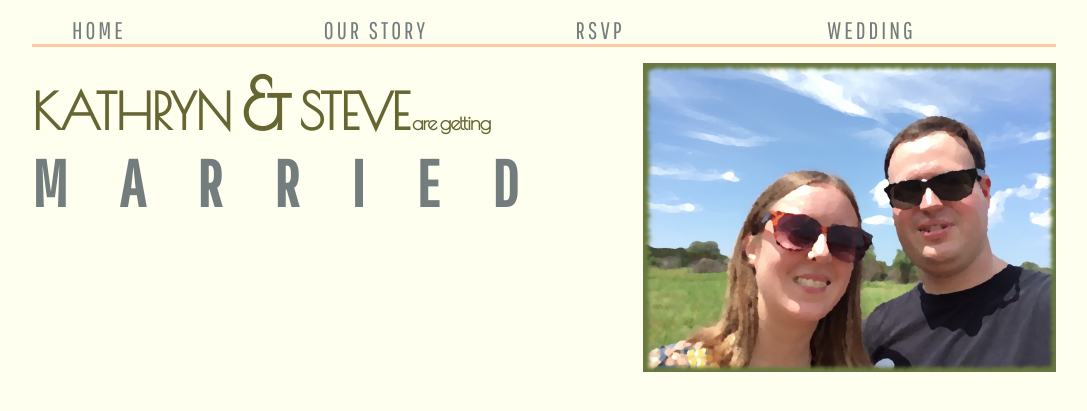
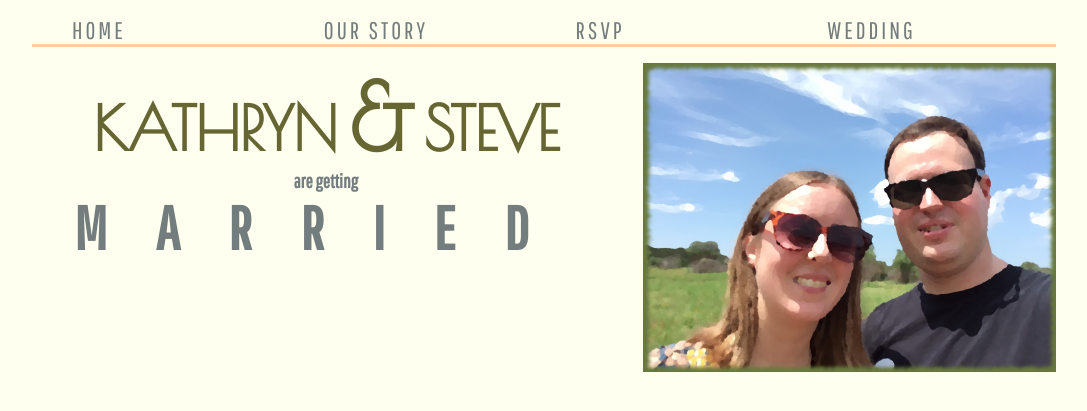
Before and after one commit to kabeaty/kathrynandsteve, a Jekyll site: the page built from index.html, in a window 1280 px wide. Shown: the top 411 px of the page, without its empty margins (96-1183 px from the left). Built offline with Jekyll 4.4.1, drawn with Linux system fonts in a browser that asks for light colours.

Commit message:
Adjust font sizes and make a bit more responsive

```diff
--- a/_sass/_app.scss
+++ b/_sass/_app.scss
@@ -1,5 +1,10 @@
 @import "bourbon/bourbon";
 @import "neat/neat";
+
+// Breakpoints
+$desktop: new-breakpoint(min-width 800px 12);
+$tablet: new-breakpoint(max-width 799px);
+$mobile: new-breakpoint(max-width 520px);
 
 body {
   background-color: #fffff0;
@@ -13,6 +18,9 @@ body {
     li {
       list-style: none;
       @include span-columns(3);
+      @include media($mobile) {
+        @include span-columns(12);
+      }
       a {
         color: #747D7D;
         font-family: 'Pathway Gothic One', sans-serif;
@@ -30,38 +38,51 @@ body {
 
 .left-half {
   @include span-columns(7);
+  text-align: center;
+  @include media($tablet) {
+    @include span-columns(12);
+  }
 }
 
 .right-half {
   @include span-columns(5);
+  @include media($tablet) {
+    @include span-columns(12);
+  }
 }
 
 h1 {
   color: #666633;
   font-family: 'Poiret One', cursive;
-  font-size: 50px;
+  font-size: 3.8em;
   letter-spacing: -1px;
   margin: 0;
+  @include media($tablet) {
+    font-size: 3em;
+  }
 }
 
 .are-getting {
-  font-size: 20px;
+  font-size: 1.2em;
 }
 
 span.ampersand {
-  font-size: 70px;
+  font-size: 1.5em;
 }
 
 h2 {
   color: #747D7D;
   font-family: 'Pathway Gothic One', sans-serif;
-  font-size: 50px;
+  font-size: 3.8em;
   margin: 0;
 }
 
 span.married {
-  font-size: 65px;
+  font-size: 1em;
   letter-spacing: 0.8em;
+  @include media($tablet) {
+    letter-spacing: 0.2em;
+  }
 }
 
 .wrapper {
--- a/index.html
+++ b/index.html
@@ -5,7 +5,8 @@ title: Home
 
 <div class="wrapper">
   <div class="left-half">
-    <h1>KATHRYN <span class="ampersand">&amp;</span> STEVE<span class="are-getting"> are getting</span></h1>
+    <h1>KATHRYN <span class="ampersand">&amp;</span> STEVE</h1>
+    <h2 class="are-getting">are getting</h2>
     <h2><span class="married">MARRIED</span></h2>
   </div>
   <div class="right-half">
```
